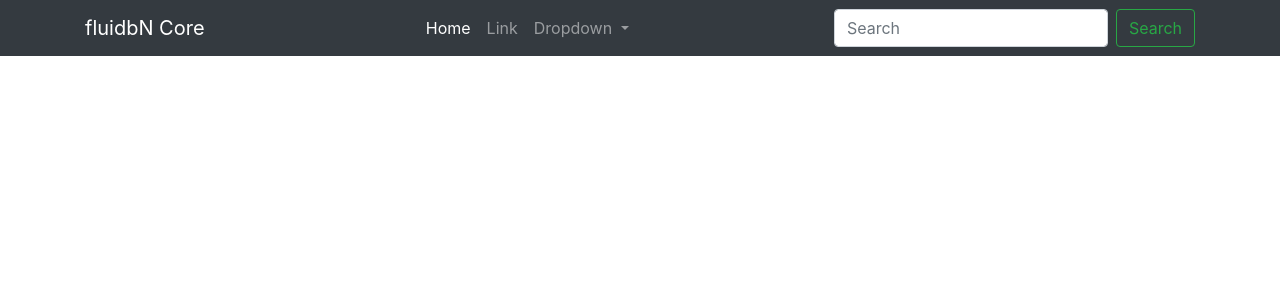
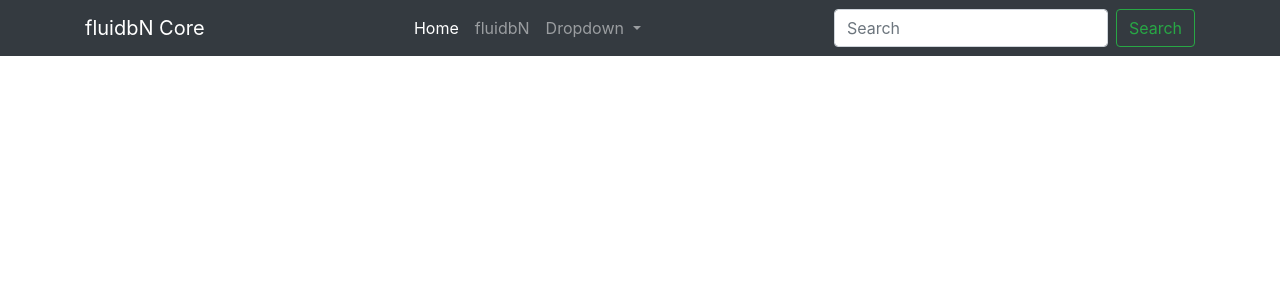
Before and after one commit to saaket-fluidbn/fbn_core, a Django app: page / in a window 1280 px wide. Shown: the top 300 px of the page. Run offline with Django 3.2, Linux system fonts and the light colour scheme; some libraries are stand-ins or nearby versions.

Commit message:
index modification

```diff
--- a/welcome/templates/welcome/index.html
+++ b/welcome/templates/welcome/index.html
@@ -25,7 +25,7 @@
         <a class="nav-link" href="#">Home <span class="sr-only">(current)</span></a>
       </li>
       <li class="nav-item">
-        <a class="nav-link" href="#">Link</a>
+        <a class="nav-link" href="#">fluidbN</a>
       </li>
       <li class="nav-item dropdown">
         <a class="nav-link dropdown-toggle" href="#" id="navbarDropdown" role="button" data-toggle="dropdown" aria-haspopup="true" aria-expanded="false">
```
